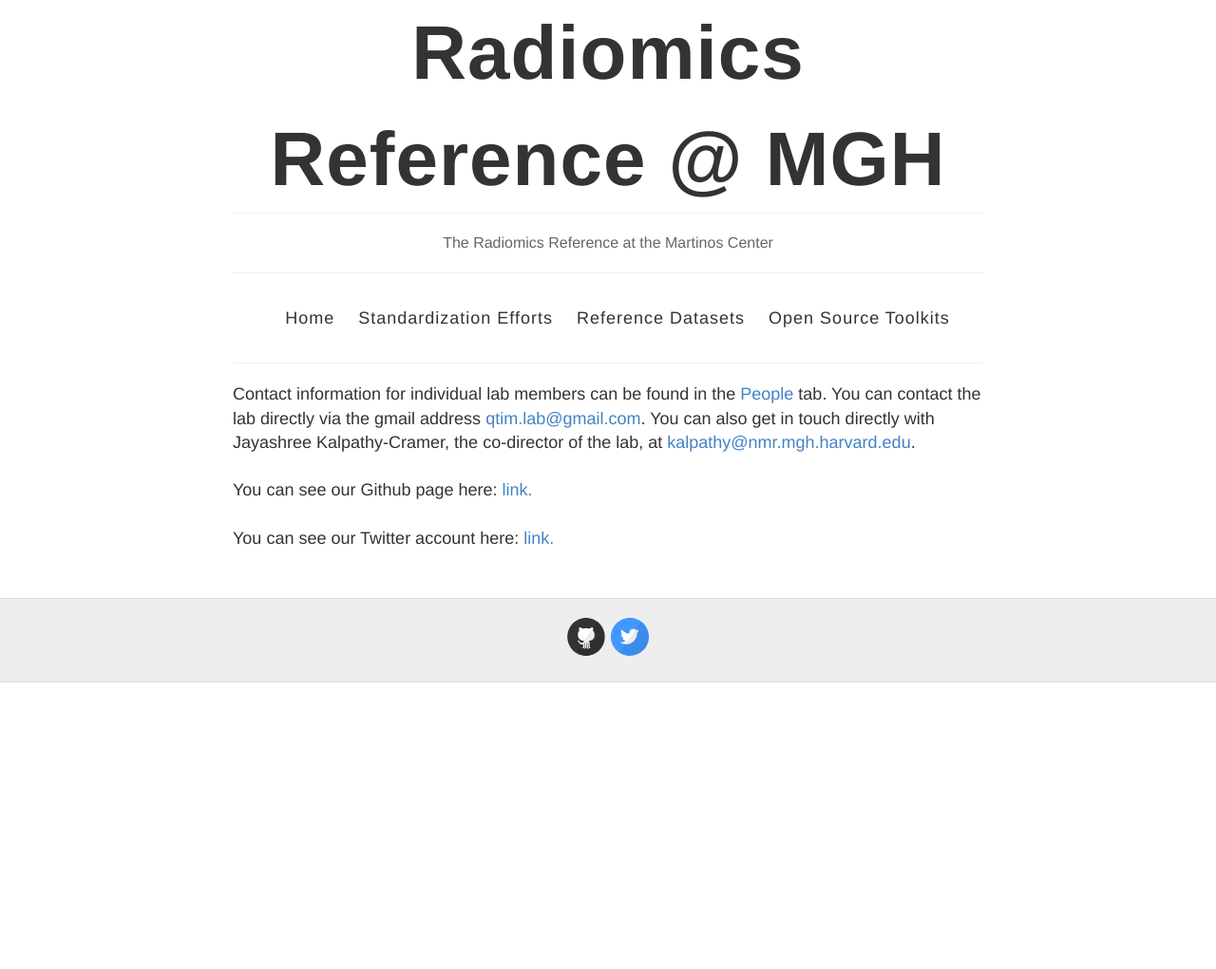
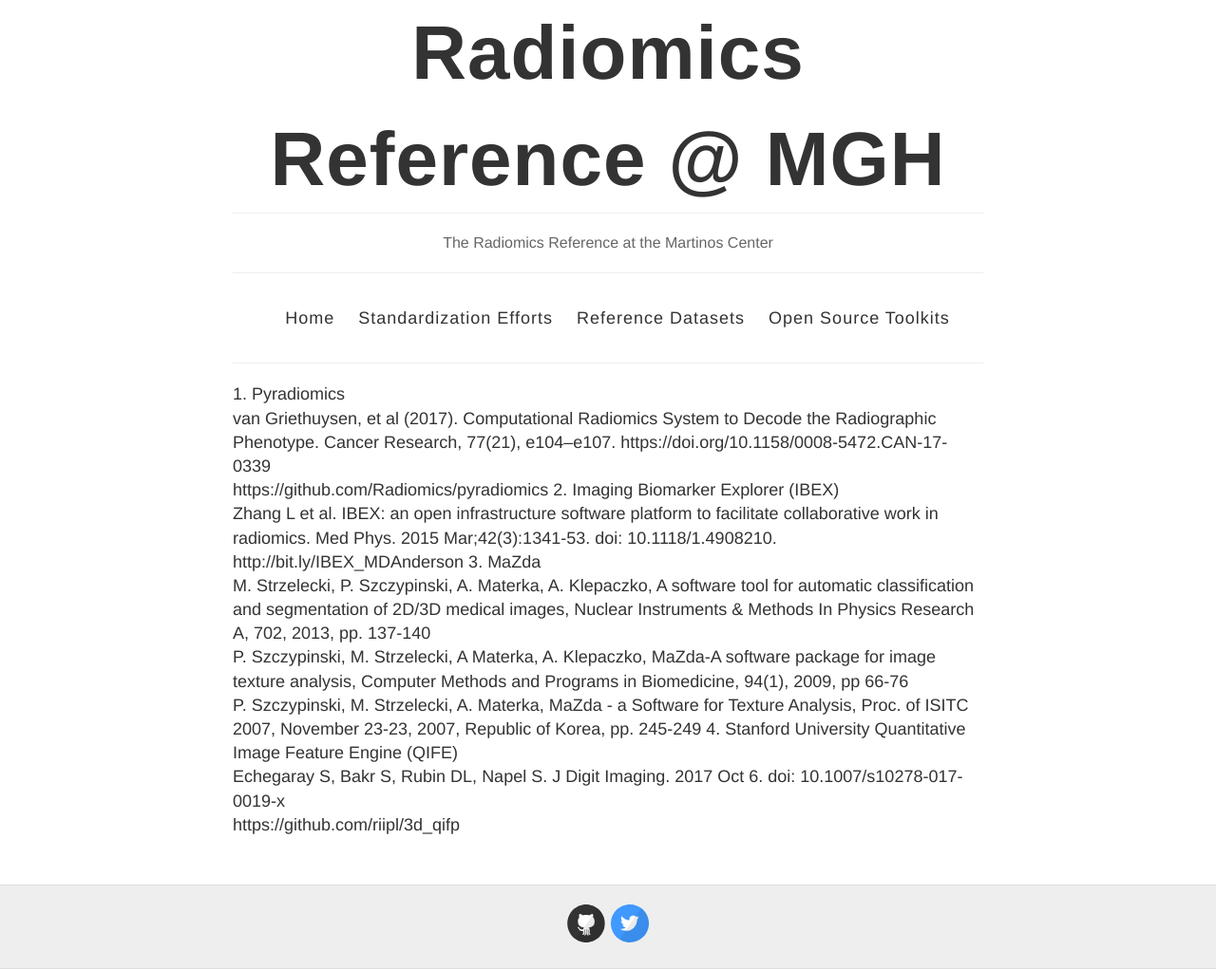
Before and after one commit to QTIM-Lab/Radiomics_reference, a Jekyll site: the page built from contact.html, in a window 1280 px wide. Shown: the whole page at 95% size. Built offline with Jekyll 4.4.1, drawn with Linux system fonts in a browser that asks for light colours; before the commit the page ends 900 px from its top, so only the background shows below that.

Commit message:
Update contact.html

```diff
--- a/contact.html
+++ b/contact.html
@@ -1,17 +1,28 @@
 ---
 layout: page
-title: Contact
+title: Open Source Toolkits
 permalink: /contact/
 ---
 
-Contact information for individual lab members can be found in the <a href="{{ site.baseurl }}/people">People</a> tab. You can contact the lab directly via the gmail address <a href="mailto:qtim.lab@gmail.com">qtim.lab@gmail.com</a>. You can also get in touch directly with Jayashree Kalpathy-Cramer, the co-director of the lab, at <a href="mailto:kalpathy@nmr.mgh.harvard.edu">kalpathy@nmr.mgh.harvard.edu</a>.
-
+1. Pyradiomics
 <br />
+van Griethuysen, et al (2017). Computational Radiomics System to Decode the Radiographic Phenotype. Cancer Research, 77(21), e104–e107. https://doi.org/10.1158/0008-5472.CAN-17-0339
 <br />
-
-You can see our Github page here: <a href="https://github.com/QTIM-Lab">link.</a>
-
+https://github.com/Radiomics/pyradiomics
+2. Imaging Biomarker Explorer (IBEX)
 <br />
+Zhang L et al. IBEX: an open infrastructure software platform to facilitate collaborative work in radiomics. Med Phys. 2015 Mar;42(3):1341-53. doi: 10.1118/1.4908210.
 <br />
-
-You can see our Twitter account here: <a href="https://twitter.com/qtimlab">link.</a>
+http://bit.ly/IBEX_MDAnderson
+3. MaZda
+<br />
+M. Strzelecki, P. Szczypinski, A. Materka, A. Klepaczko, A software tool for automatic classification and segmentation of 2D/3D medical images, Nuclear Instruments & Methods In Physics Research A, 702, 2013, pp. 137-140
+<br />
+P. Szczypinski, M. Strzelecki, A Materka, A. Klepaczko, MaZda-A software package for image texture analysis, Computer Methods and Programs in Biomedicine, 94(1), 2009, pp 66-76
+<br />
+P. Szczypinski, M. Strzelecki, A. Materka, MaZda - a Software for Texture Analysis, Proc. of ISITC 2007, November 23-23, 2007, Republic of Korea, pp. 245-249
+4. Stanford University Quantitative Image Feature Engine (QIFE)
+<br />
+Echegaray S, Bakr S, Rubin DL, Napel S.  J Digit Imaging. 2017 Oct 6. doi: 10.1007/s10278-017-0019-x
+<br />
+https://github.com/riipl/3d_qifp
```
